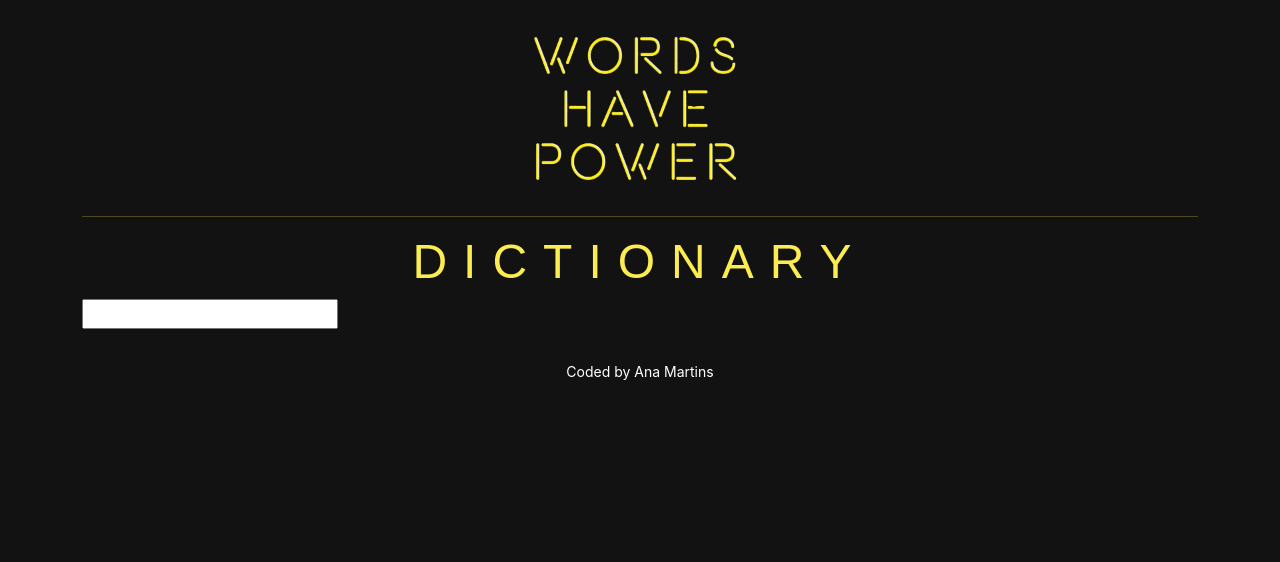
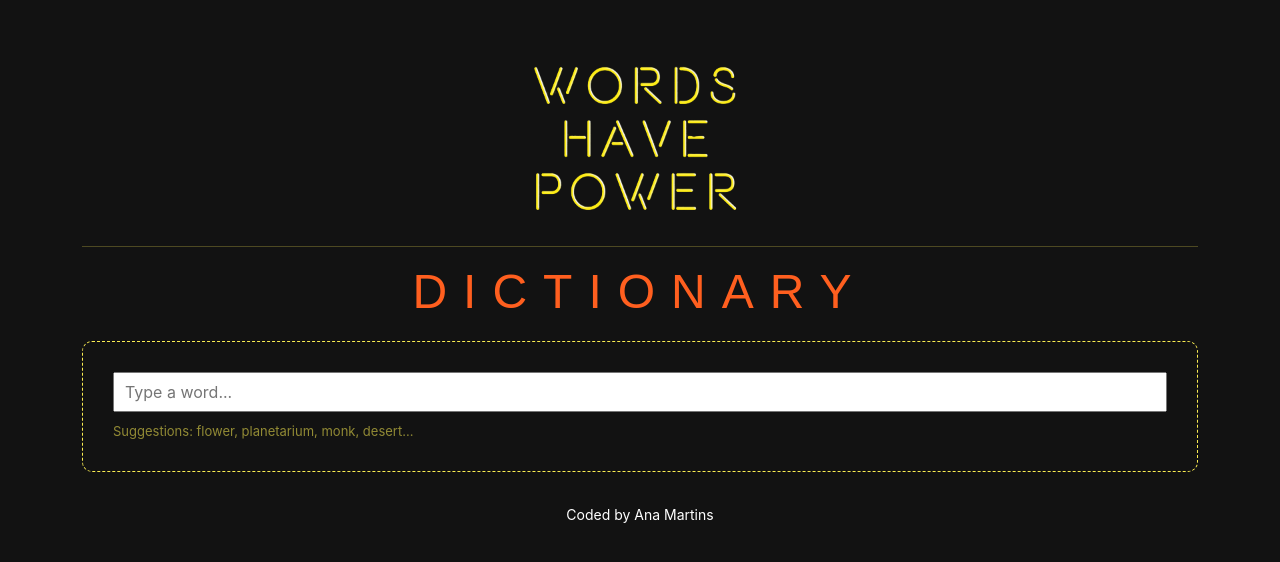
Before and after one commit to anavillaret/dictionary-app, a React (Create React App) app: page / in a window 1280 px wide. Shown: the top 562 px of the page. Built offline with nearby package versions, Linux system fonts and the light colour scheme; a web font is replaced by a local one.

Commit message:
Structured the results into sections

```diff
--- a/src/App.css
+++ b/src/App.css
@@ -4,6 +4,14 @@ body {
 
 hr {
   color: #faec51;
+}
+
+a {
+  color: #faec51;
+}
+
+.App-header {
+  margin: 30px 0;
 }
 
 .App-logo {
@@ -13,6 +21,9 @@ hr {
   position: relative;
   left: 0.625rem;
   top: 0.5rem;
+}
+App-header {
+  margin: 30px 0;
 }
 
 .App-footer {
@@ -25,3 +36,7 @@ hr {
   color: #ffff;
   opacity: 77%;
 }
+
+.Results h2 {
+  color: #ff5f1f;
+}
--- a/src/Dictionary.css
+++ b/src/Dictionary.css
@@ -1,7 +1,27 @@
 .App h1 {
-  color: #faec51;
+  color: #ff5f1f;
   text-align: center;
   font-family: "Zen Kurenaido", sans-serif;
   font-size: 3rem;
   letter-spacing: 1rem;
 }
+
+.dictionary section {
+  padding: 30px;
+  border: 1px dashed #faec51;
+  border-radius: 10px;
+  margin: 20px 0;
+}
+
+.dictionary input {
+  width: 100%;
+  padding: 6px 10px;
+  color: #333;
+}
+
+.Hint {
+  padding: 10px 0 0 0;
+  color: #faec51;
+  opacity: 55%;
+  font-size: 13px;
+}
--- a/src/Dictionary.js
+++ b/src/Dictionary.js
@@ -27,9 +27,18 @@ export default function Dictionary() {
   return (
     <div className="dictionary">
       <h1>DICTIONARY</h1>
-      <form onSubmit={search}>
-        <input type="search" onChange={handleKeywordChange} />
-      </form>
+      <section>
+        <form onSubmit={search}>
+          <input
+            type="search"
+            onChange={handleKeywordChange}
+            placeholder="Type a word..."
+          />
+        </form>
+        <div className="Hint">
+          Suggestions: flower, planetarium, monk, desert...
+        </div>
+      </section>
       <Results results={results} />
     </div>
   );
--- a/src/Results.js
+++ b/src/Results.js
@@ -6,6 +6,7 @@ export default function Results(props) {
   if (props.results) {
     return (
       <div className="Results">
+        <section>
           <h2>{props.results.word}</h2>
           {props.results.phonetics.map(function (phonetic, index) {
             return (
@@ -14,12 +15,12 @@ export default function Results(props) {
               </div>
             );
           })}
-
+        </section>
         {props.results.meanings.map(function (meaning, index) {
           return (
-            <div key={index}>
+            <section key={index}>
               <Meaning meaning={meaning} />
-            </div>
+            </section>
           );
         })}
       </div>
```
Lines whose indentation alone changed are shown as unchanged.
